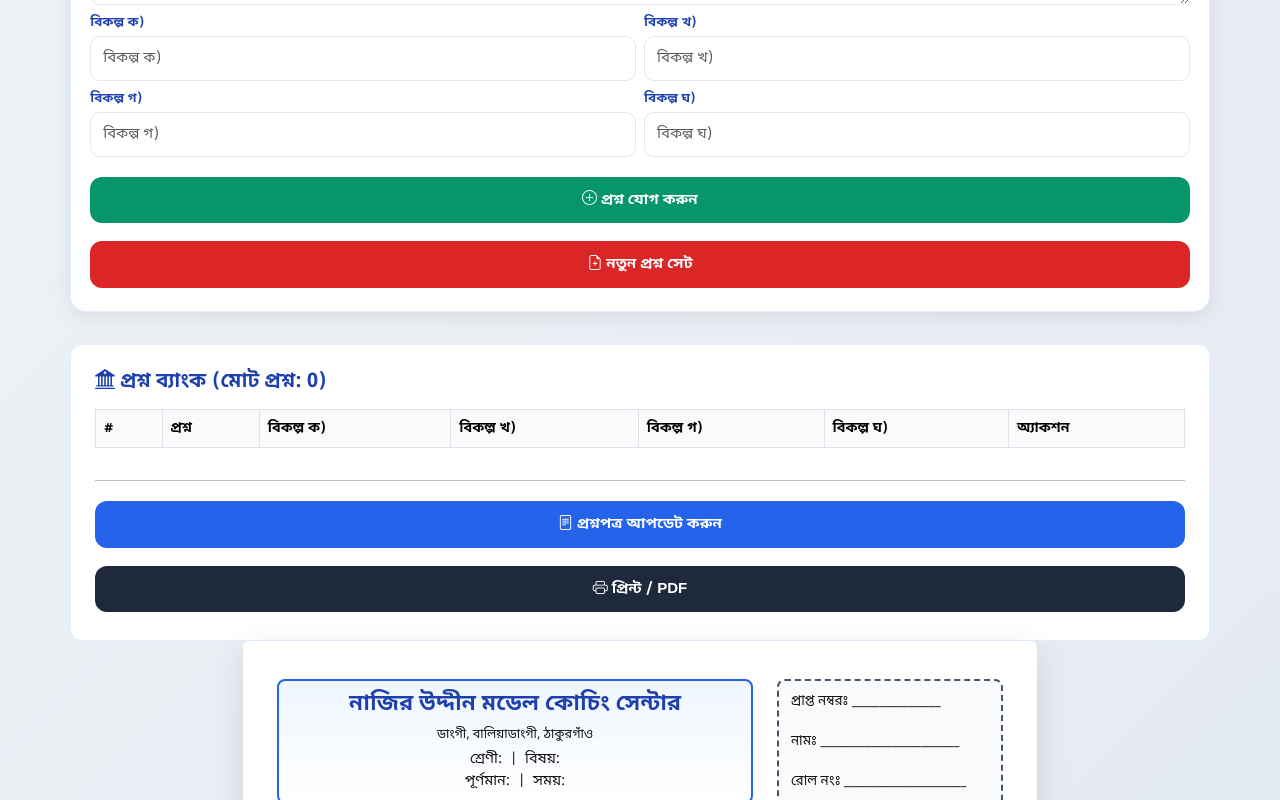
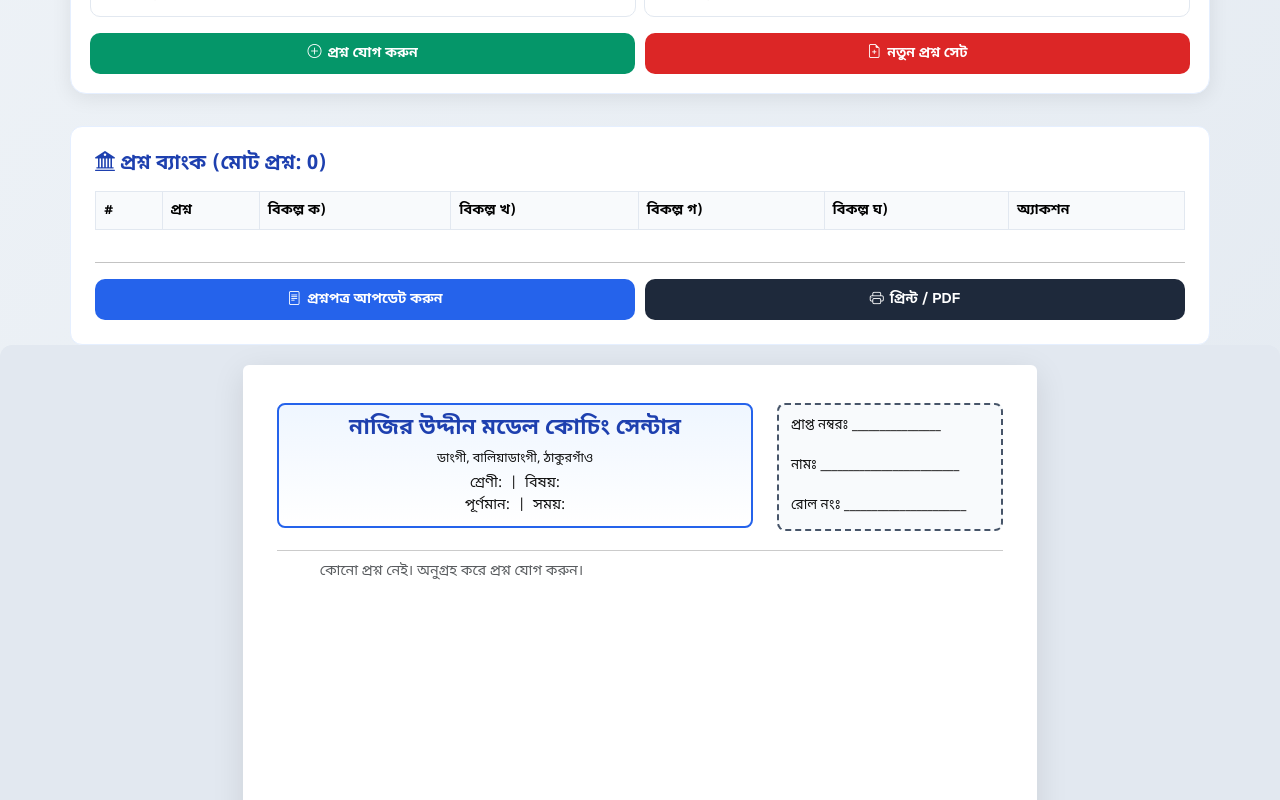
Before and after one commit to sawon-21/questionmaker, a React (Vite) app: page / in a window 1280 px wide. Shown: the part 720-1520 px from the top of the page. Built offline with nearby package versions, Linux system fonts and the light colour scheme.

Commit message:
Add files via upload

```diff
--- a/src/index.css
+++ b/src/index.css
@@ -5,14 +5,28 @@ body {
   font-family: 'Noto Sans Bengali', sans-serif;
   color: #111;
   min-height: 100vh;
+  padding-bottom: 40px;
 }
 
 .container {
   width: 100%;
-  padding-right: 12px;
-  padding-left: 12px;
+  padding-right: 15px;
+  padding-left: 15px;
   margin-right: auto;
   margin-left: auto;
+}
+
+@media (min-width: 576px) {
+  .container { max-width: 540px; }
+}
+@media (min-width: 768px) {
+  .container { max-width: 720px; }
+}
+@media (min-width: 992px) {
+  .container { max-width: 960px; }
+}
+@media (min-width: 1200px) {
+  .container { max-width: 1140px; }
 }
 
 /* Responsive Control Panel */
@@ -32,6 +46,15 @@ body {
   margin-bottom: 1.2rem;
 }
 
+@media (max-width: 768px) {
+  .control-panel {
+    padding: 1rem;
+  }
+  .control-panel h4 {
+    font-size: 1.2rem;
+  }
+}
+
 .input-label {
   font-size: 13px;
   font-weight: 600;
@@ -46,58 +69,94 @@ body {
   border-radius: 10px;
   border: 1.5px solid #e2e8f0;
   transition: all 0.2s;
+  width: 100%;
 }
 
 .form-control:focus {
   border-color: #2563eb;
   box-shadow: 0 0 0 3px rgba(37, 99, 235, 0.1);
+  outline: none;
 }
 
 .btn {
-  padding: 12px 20px;
+  padding: 10px 20px;
   font-weight: 600;
-  border-radius: 12px;
-  font-size: 15px;
+  border-radius: 10px;
+  font-size: 14px;
   transition: all 0.2s;
-  width: 100%;
-  margin: 4px 0;
+  border: none;
+  cursor: pointer;
+  display: inline-flex;
+  align-items: center;
+  justify-content: center;
+  gap: 6px;
 }
 
-.btn-success {
-  background: #059669;
-  border: none;
+.btn-success { background: #059669; color: white; }
+.btn-danger { background: #dc2626; color: white; }
+.btn-primary { background: #2563eb; color: white; }
+.btn-dark { background: #1e293b; color: white; }
+.btn-secondary { background: #64748b; color: white; }
+.btn-outline-secondary { border: 1px solid #64748b; color: #64748b; background: transparent; }
+.btn-outline-primary { border: 1px solid #2563eb; color: #2563eb; background: transparent; }
+.btn-outline-success { border: 1px solid #059669; color: #059669; background: transparent; }
+.btn-outline-danger { border: 1px solid #dc2626; color: #dc2626; background: transparent; }
+
+.btn:hover {
+  transform: translateY(-1px);
+  box-shadow: 0 4px 12px rgba(0,0,0,0.1);
+  opacity: 0.95;
 }
 
-.btn-danger {
-  background: #dc2626;
-  border: none;
+/* Paper Preview - Responsive Scaling */
+#papersContainer {
+  width: 100%;
+  overflow-x: auto;
+  padding: 20px 0;
+  display: flex;
+  justify-content: center;
+  background: #e2e8f0; /* Darker background to verify paper edges */
+  border-radius: 12px;
 }
 
-.btn-primary {
-  background: #2563eb;
-  border: none;
-}
-
-.btn-dark {
-  background: #1e293b;
-  border: none;
-}
-
-.btn:hover {
-  transform: translateY(-2px);
-  box-shadow: 0 5px 15px rgba(0,0,0,0.15);
-}
 .paper {
   width: 210mm;
   min-height: 297mm;
-  margin: 0 auto 30px;
   background: white;
   padding: 10mm 9mm;
   box-shadow: 0 8px 32px rgba(0,0,0,0.1);
   border-radius: 6px;
   font-size: 14.5px;
   line-height: 1.48;
+  /* Ensure it doesn't shrink below A4 width on desktop, but scales on mobile */
+  flex-shrink: 0;
 }
+
+/* Mobile Scaling for Paper */
+@media (max-width: 820px) {
+  #papersContainer {
+    display: block;
+    overflow-x: scroll;
+    padding: 10px;
+    background: #cbd5e1;
+  }
+
+  .paper {
+    /* On mobile, we might want to scale it down visually or let it scroll */
+    /* Let's scale it down to fit width if user prefers, but scrolling is better for readability */
+    margin: 0 auto;
+    transform-origin: top center;
+  }
+}
+
+/* If screen is very small, scale the paper down to fit */
+@media (max-width: 500px) {
+  .paper {
+    zoom: 0.65; /* Non-standard but effective for quick preview scaling */
+    /* Alternative: transform: scale(0.65); */
+  }
+}
+
 
 .paper-header {
   border: 2px solid #2563eb;
@@ -129,6 +188,12 @@ body {
   widows: 3;
 }
 
+@media (max-width: 600px) {
+  .question-container {
+    column-count: 1; /* Single column on very small screens inside paper if needed, but usually paper format is fixed */
+  }
+}
+
 .question {
   break-inside: avoid;
   page-break-inside: avoid;
@@ -155,6 +220,7 @@ body {
   padding: 1.5rem;
   border-radius: 12px;
   border: 1px solid #e5efff;
+  overflow-x: auto; /* Scroll table on mobile */
 }
 
 .question-bank h5 {
@@ -166,10 +232,18 @@ body {
 .question-table {
   max-height: 400px;
   overflow-y: auto;
+  min-width: 600px; /* Ensure table doesn't squish too much */
 }
 
 .question-table table {
   font-size: 14px;
+  width: 100%;
+  border-collapse: collapse;
+}
+
+.question-table th, .question-table td {
+  padding: 8px;
+  border: 1px solid #e2e8f0;
 }
 
 .question-table th {
@@ -177,10 +251,11 @@ body {
   position: sticky;
   top: 0;
   z-index: 10;
+  text-align: left;
 }
 
 .action-btns .btn {
-  padding: 0.25rem 0.5rem;
+  padding: 4px 8px;
   font-size: 12px;
   margin: 0 2px;
 }
@@ -188,6 +263,23 @@ body {
 /* Modal styles */
 .modal-content {
   font-family: 'Noto Sans Bengali', sans-serif;
+  border-radius: 12px;
+  border: none;
+  box-shadow: 0 10px 30px rgba(0,0,0,0.2);
+}
+
+.modal-header {
+  border-bottom: 1px solid #e2e8f0;
+  padding: 1rem 1.5rem;
+}
+
+.modal-body {
+  padding: 1.5rem;
+}
+
+.modal-footer {
+  border-top: 1px solid #e2e8f0;
+  padding: 1rem 1.5rem;
 }
 
 /* Smart Alert */
@@ -196,8 +288,8 @@ body {
   top: 20px;
   right: 20px;
   z-index: 9999;
-  min-width: 320px;
-  max-width: 400px;
+  min-width: 300px;
+  max-width: 90%; /* Responsive width */
   padding: 16px 20px;
   border-radius: 12px;
   box-shadow: 0 10px 25px rgba(0,0,0,0.15);
@@ -206,6 +298,15 @@ body {
   font-family: 'Noto Sans Bengali', sans-serif;
   border-left: 5px solid;
   backdrop-filter: blur(10px);
+}
+
+@media (max-width: 480px) {
+  .smart-alert {
+    top: 10px;
+    right: 10px;
+    left: 10px; /* Full width on mobile */
+    min-width: auto;
+  }
 }
 
 @keyframes slideInRight {
@@ -296,6 +397,11 @@ body {
   flex-wrap: wrap;
 }
 
+.action-button-group .btn {
+  flex: 1;
+  min-width: 140px; /* Ensure buttons don't get too small */
+}
+
 /* PRINT SETTINGS */
 @page {
   size: A4;
@@ -303,8 +409,9 @@ body {
 }
 
 @media print {
-  body { background: white !important; }
-  .control-panel, .question-bank, .smart-alert, .modal { display: none !important; }
+  body { background: white !important; padding: 0 !important; }
+  .control-panel, .question-bank, .smart-alert, .modal, .modal-backdrop { display: none !important; }
+  #papersContainer { background: white !important; padding: 0 !important; display: block !important; overflow: visible !important; }
 
   .paper {
     box-shadow: none !important;
@@ -314,6 +421,7 @@ body {
     border-radius: 0 !important;
     font-size: 13.8px !important;
     line-height: 1.38 !important;
+    zoom: 1 !important; /* Reset zoom for print */
   }
 
   .paper-header {
@@ -341,6 +449,7 @@ body {
 
   .question-container {
     column-gap: 24px !important;
+    column-count: 2 !important; /* Force 2 columns on print */
   }
 
   .question {
```
